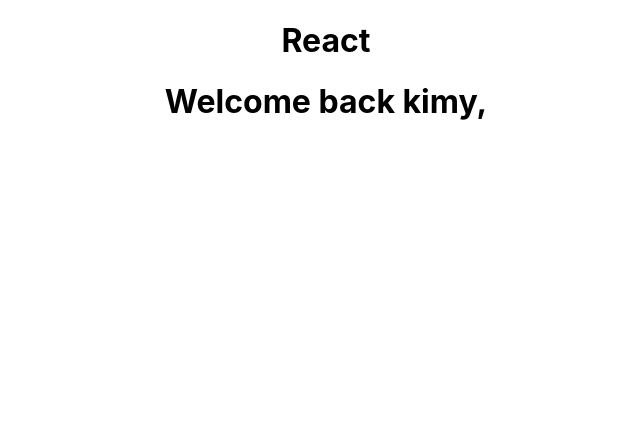
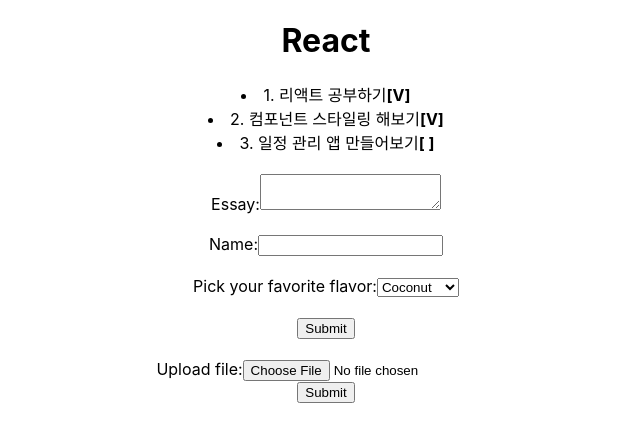
Before and after one commit to choi-jiwoong/react-allinone, a React (Create React App) app in the folder my-app/: page / in a window 1280 px wide. Shown: the top 442 px of the page, without its empty margins (314-954 px from the left). Built offline with nearby package versions, Linux system fonts and the light colour scheme.

Commit message:
List, Controll

```diff
--- a/my-app/src/App.js
+++ b/my-app/src/App.js
@@ -1,16 +1,20 @@
 import './App.css';
+import List from './components/2-9.List/List';
+import ControlledConpomponent from './components/2.10.Form/ControlledConpomponent';
+import UncontrolledConpomponent from './components/2.10.Form/UncontrolledConpomponent';
 // import Extraction from './components/2-4.Props/Extraction/Extraction';
 // import Composition from './components/2-4.Props/Composition';
 // import FunctionalComponent from './components/2-5.State/FunctionalComponent';
 // import ClassComponet from './components/2-6.LifeCycle/ClassComponet';
 // import Event from './components/2-7.Event/Event';
-import Condtion from './components/2-8.ConditionalRendering/Condtion';
 
 function App() {
   return (
     <div className="App">
       <h1>React</h1>
-      <Condtion /><br/>
+      <List /><br />
+      <ControlledConpomponent /><br />
+      <UncontrolledConpomponent /><br />
       {/* Composition: <Composition /><br/>
       Extraction : <Extraction /><br/>
       ClassComponet : <ClassComponet /><br/>
--- /dev/null
+++ b/my-app/src/components/2-9.List/List.jsx
@@ -0,0 +1,22 @@
+import React from 'react'
+
+export default function List() {
+
+  const todos = [
+    { id: 1, text: '리액트 공부하기', checked: true },
+    { id: 2, text: '컴포넌트 스타일링 해보기', checked: true },
+    { id: 3, text: '일정 관리 앱 만들어보기', checked: false },
+  ];
+
+  const Item = (props) => {
+    return <li>
+          {props.id}. {props.text}
+          {props.checked ? <b>[V]</b> : <b>[ ]</b>}
+        </li>
+  }
+
+  const todoList = todos.map((todo) => <Item key={todo.id} id={todo.id} text={todo.text} checked={todo.checked} />)
+
+  return <>{todoList}</>;
+
+}
--- /dev/null
+++ b/my-app/src/components/2.10.Form/ControlledConpomponent.jsx
@@ -0,0 +1,44 @@
+import React, { useState } from 'react'
+
+export default function ControlledConpomponent() {
+
+  const [value, setValue] = useState("");
+  const [essay, setEssay] = useState("");
+  const [flavor, setFlavor] = useState("coconut");
+
+  function handleChange(event) {
+    const name = event.target.name;
+    if (name === "essay") setEssay(event.target.value);
+    else if (name === "flavor") setFlavor(event.target.value);
+    else if (name === "value") setValue(event.target.value);
+  }
+
+  function handleSubmit(event) {
+    alert('A name was submitted: ' + value + essay + flavor);
+    event.preventDefault();
+  }
+
+
+  return (
+    <form onSubmit={handleSubmit}>
+      <label>
+        Essay:
+        <textarea name="essay" value={essay} onChange={handleChange} />
+      </label><br /><br />
+      <label>
+        Name:
+        <input name="value" type="text" value={value} onChange={handleChange} />
+      </label><br /><br />
+      <label>
+        Pick your favorite flavor:
+        <select name="flavor" value={flavor} onChange={handleChange}>
+          <option value="grapefruit">Grapefruit</option>
+          <option value="lime">Lime</option>
+          <option selected value="coconut">Coconut</option>
+          <option value="mango">Mango</option>
+        </select>
+      </label> <br /><br />
+      <input type="submit" value="Submit" />
+    </form>
+  )
+}
--- /dev/null
+++ b/my-app/src/components/2.10.Form/UncontrolledConpomponent.jsx
@@ -0,0 +1,27 @@
+import React, { useRef } from 'react'
+
+export default function UncontrolledConpomponent() {
+
+  const fileInputRef = useRef();
+
+  function handleSubmit(event) {
+    event.preventDefault();
+    alert(
+      `Selected file - ${fileInputRef.current.files[0].name
+      }`
+    );
+  }
+
+
+  return (
+    <form onSubmit={handleSubmit}>
+      <label>
+        Upload file:
+        <input type="file" ref={fileInputRef} />
+      </label>
+      <br />
+      <button type="submit">Submit</button>
+    </form>
+  )
+
+}
```
